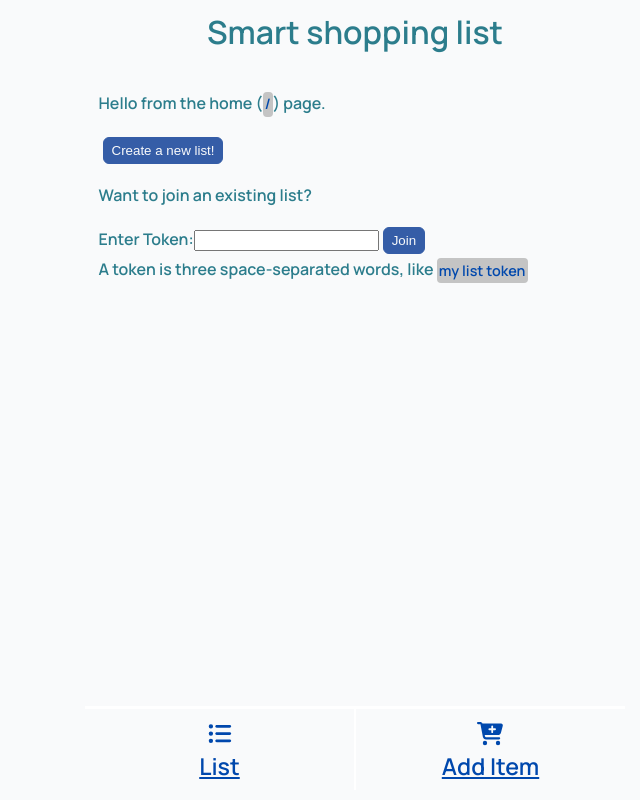
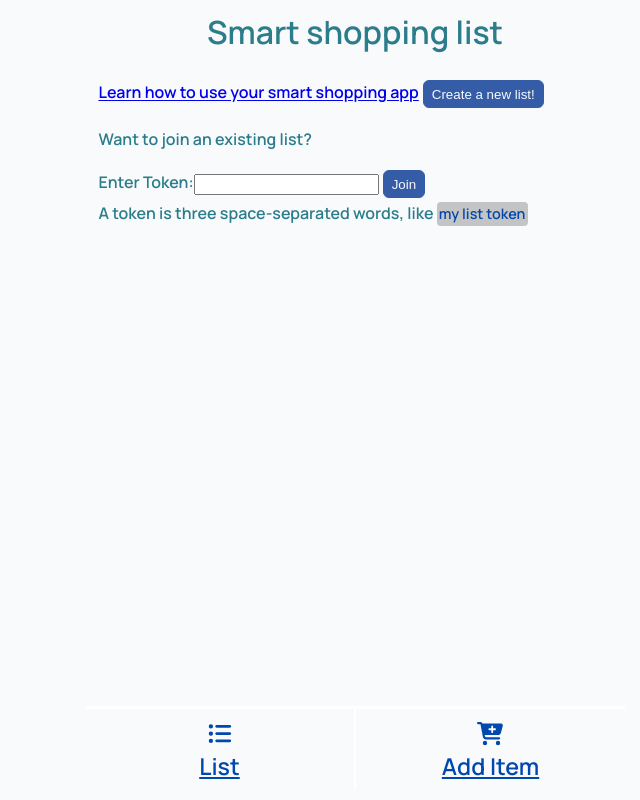
Before and after one commit to tinazarb/tcl-52-smart-shopping-list, a React (Vite) app: page / in a window 1280 px wide. Shown: the whole page, without its empty margins (285-925 px from the left). Built offline with nearby package versions, Linux system fonts and the light colour scheme.

Commit message:
add link to about page on home page

```diff
--- a/src/views/Home.jsx
+++ b/src/views/Home.jsx
@@ -1,7 +1,7 @@
 import './Home.css';
 import { useCallback, useState } from 'react';
 import { checkListToken } from '../api/firebase';
-import { useNavigate } from 'react-router-dom';
+import { NavLink, useNavigate } from 'react-router-dom';
 
 export function Home({ handleNewToken, setListToken, listToken }) {
 	const [token, setToken] = useState('');
@@ -36,9 +36,7 @@ export function Home({ handleNewToken, setListToken, listToken }) {
 
 	return (
 		<div className="Home">
-			<p>
-				Hello from the home (<code>/</code>) page.
-			</p>
+			<NavLink to="/about">Learn how to use your smart shopping app</NavLink>
 			<button onClick={handleClick}>Create a new list!</button>
 			<p> Want to join an existing list? </p>
 			<form onSubmit={handleTokenSubmit}>
```
